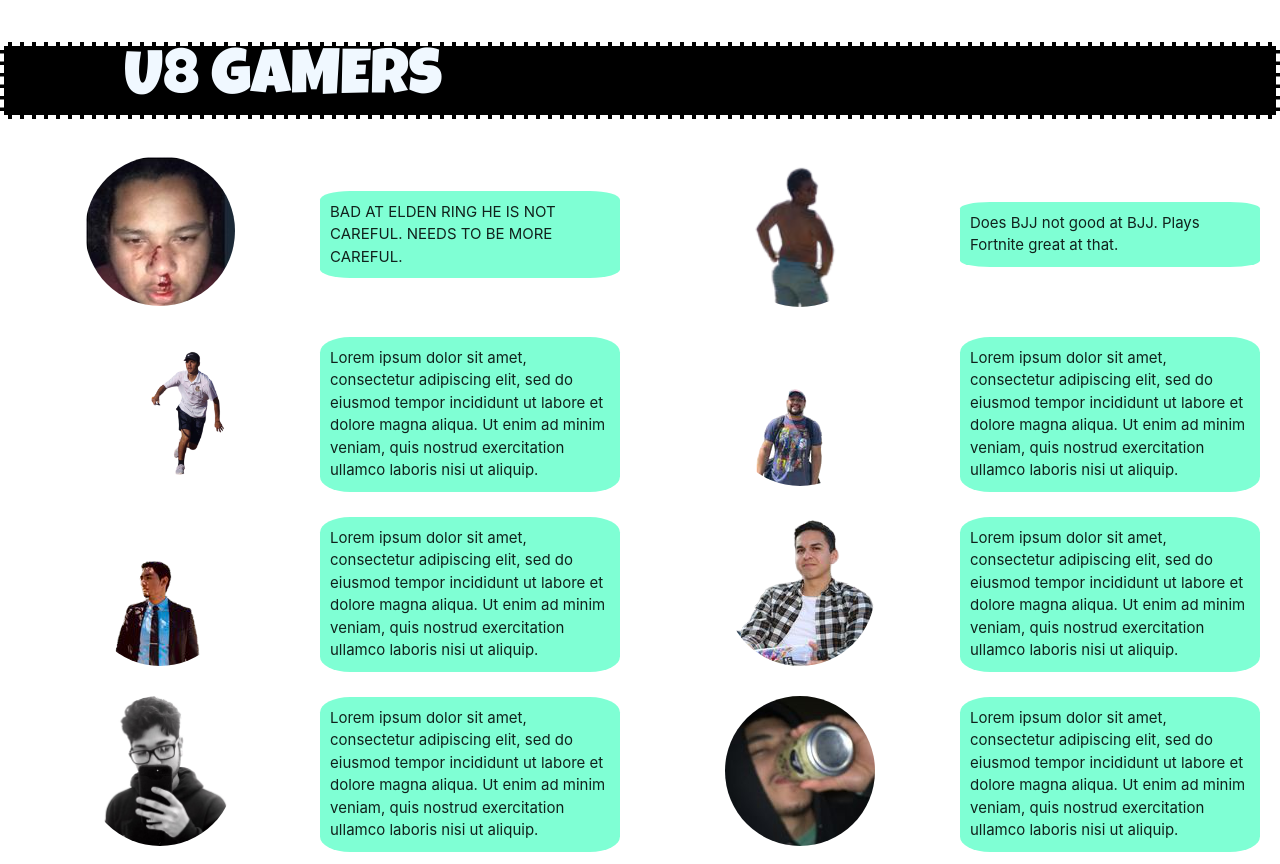
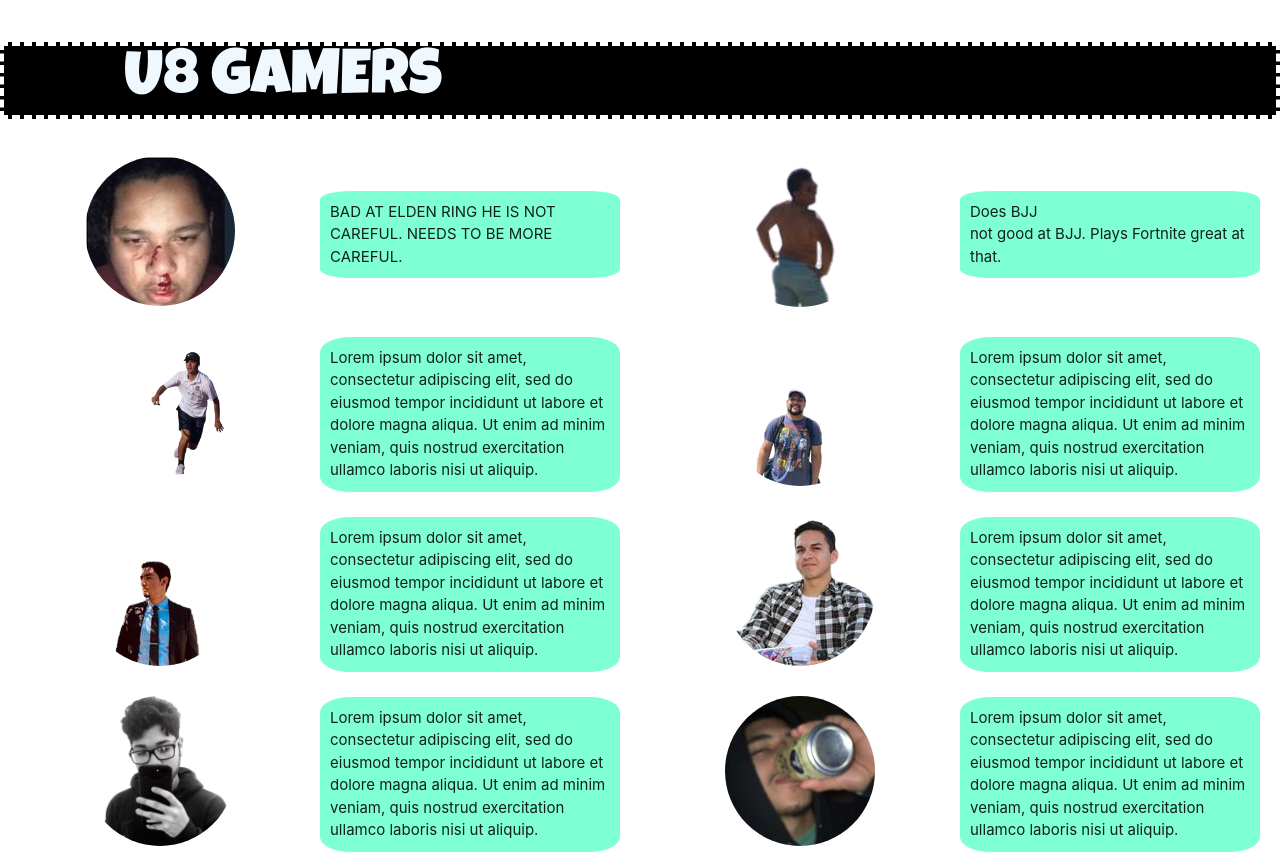
Before and after one commit to ChrisCarteno/deployPractice, a plain HTML site: page index.html in a window 1280 px wide. Drawn offline with Linux system fonts and the light colour scheme.

Commit message:
Update index.html

```diff
--- a/index.html
+++ b/index.html
@@ -26,7 +26,7 @@
       NEEDS TO BE MORE CAREFUL.
     </p>
     <a href = "https://www.instagram.com/u8chuy/" target = "_blank";><img src="./images/U8chuy.png" alt="Chuy"></a>
-    <p>Does BJJ
+    <p>Does BJJ <br/>
     not good at BJJ.
     Plays Fortnite great at that.</p>
     <a href = "https://www.instagram.com/fjduran02/" target = "_blank";><img src="./images/Franny.png" alt="Franny"></a>
```
